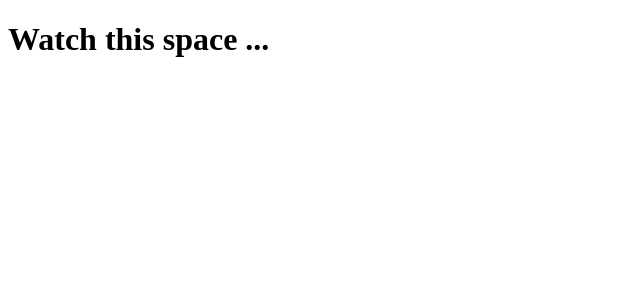
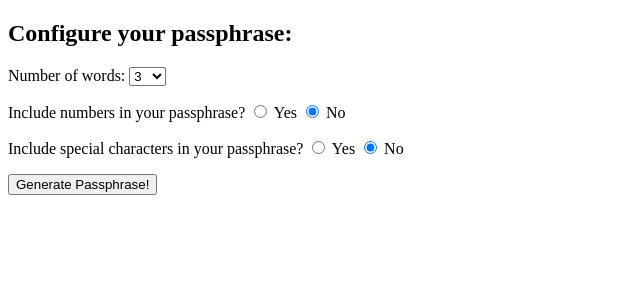
Before and after one commit to davidilieberman/cscie15-p2, a PHP site: page / in a window 1280 px wide. Shown: the top 300 px of the page, without its empty margins (0-640 px from the left). Run offline with PHP 8.4, Linux system fonts and the light colour scheme.

Commit message:
Implementing HTML form

```diff
--- a/generator.php
+++ b/generator.php
@@ -3,15 +3,12 @@ error_reporting(E_ALL);       // Report Errors, Warnings, and Notices
 ini_set('display_errors', 1); // Display errors on page (instead of a log file)
 ?>
 
-<!DOCTYPE html>
-<html>
-  <head>
-    <title>Test</title>
     <?php
+
       // Load our source words into an array
       $lines = file('./words.txt');
 
-      // Write the current state of the word array to output
+      // Debugging function: write the current state of the word array to output
       function echoLines($lines)
       {
           echo "<p>\n";
@@ -23,30 +20,35 @@ ini_set('display_errors', 1); // Display errors on page (instead of a log file)
       }
 
       // Construct the password
-      function concatPwd($pwd, $lines, $numComponents)
+      function concatPwd($lines, $numComponents)
       {
+          $pwd = '';
           for ($i = 0; $i < $numComponents; ++$i) {
+              //echoLines($lines);
               $r = mt_rand(0, count($lines) - 1);
               $pwd .= trim(array_splice($lines, $r, 1)[0]);
               if ($i < $numComponents - 1) {
                   $pwd .= '-';
               }
-              echoLines($lines);
-              echo "<p>Password is $pwd</p>\n";
+              //echo "<p>$pwd</p>\n";
           }
+
           return $pwd;
       }
 
-     ?>
-  </head>
-
-  <?php
-
-    echoLines($lines);
-
-    $pwd = '';
-    $pwd = concatPwd($pwd, $lines, 4);
-   ?>
-
-   <h3>Final password is <?php echo $pwd ?>
-</html>
+    if (isset($_GET['num_words'])) {
+        $nw = $_GET['num_words'];
+        echo '<h3>';
+        // Validate: is the input a number?
+        if (!is_numeric($nw)) {
+            echo 'The number of words to include in your passphrase must be, well, a number.';
+        // Validate: is the input a valid number?
+        } elseif ($nw < $MIN_WORDS || $nw > $MAX_WORDS) {
+            echo "The number of words in your catch phase must be no less than $MIN_WORDS and no greater than $MAX_WORDS";
+        } else {
+            $pwd = concatPwd($lines, $nw);
+            echo "Your password is $pwd";
+        }
+        echo "</h3>\n";
+    }
+    //echoLines($lines);
--- a/index.html
+++ /dev/null
@@ -1,9 +0,0 @@
-<!DOCTYPE html>
-<html>
-  <head>
-    <title>>CSCI E15 : Fall, 2016 : David Lieberman : P2</title>
-  </head>
-  <body>
-    <h1>Watch this space ... </h1>
-  </body>
-</html>
--- /dev/null
+++ b/index.php
@@ -0,0 +1,44 @@
+<!DOCTYPE html>
+<html>
+  <head>
+    <title>CSCI E15 : Fall, 2016 : David Lieberman : P2 : Nifty Passphrase Generator</title>
+    <?php require './validate.php'; ?>
+  </head>
+
+  <body>
+    <h2>Configure your passphrase:</h2>
+    <form method="get" action="./index.php">
+      <p>Number of words: <select name="num_words">
+        <?php
+        for ($i = $MIN_WORDS; $i <= $MAX_WORDS; ++$i) {
+            echo "<option value='$i'>$i</option>\n";
+        }
+        ?>
+      </select></p>
+
+      <p>
+        Include numbers in your passphrase?
+        <input type="radio" name="inc_nums" value="yes"
+          <?php if ($includeNums) { echo 'checked'; } ?>
+          > Yes
+        <input type="radio" name="inc_nums" value="no"
+          <?php if (!$includeNums) { echo 'checked'; } ?>
+          > No
+      </p>
+
+      <p>
+        Include special characters in your passphrase?
+        <input type="radio" name="sp_chars" value="yes"
+          <?php if ($specialChars) { echo 'checked'; } ?>
+        > Yes
+        <input type="radio" name="sp_chars" value="no" selected="true"
+          <?php if (!$specialChars) { echo 'checked'; } ?>
+        > No
+      </p>
+
+      <input type="submit" value="Generate Passphrase!" name="submitted"/>
+    </form>
+
+    <?php require './generator.php'; ?>
+  </body>
+</html>
--- /dev/null
+++ b/validate.php
@@ -0,0 +1,17 @@
+<?php
+
+function radioState($key) {
+  return isset($_GET[$key]) && $_GET[$key] == 'yes';
+}
+
+// The minimum number of words allowed in our passphrase
+$MIN_WORDS = 3;
+
+// The maximum number of words allowed in our passphrase
+$MAX_WORDS = 10;
+
+// State of the inc_nums radio input; default is 'no'
+$includeNums = radioState("inc_nums");
+
+// State of the spec_chars input; default is 'no'
+$specialChars = radioState("sp_chars");
```
